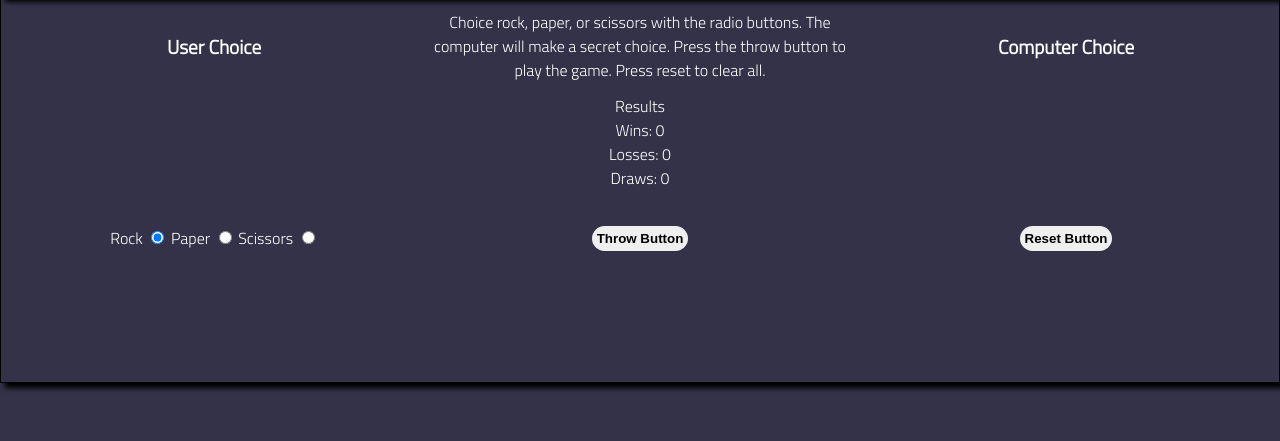
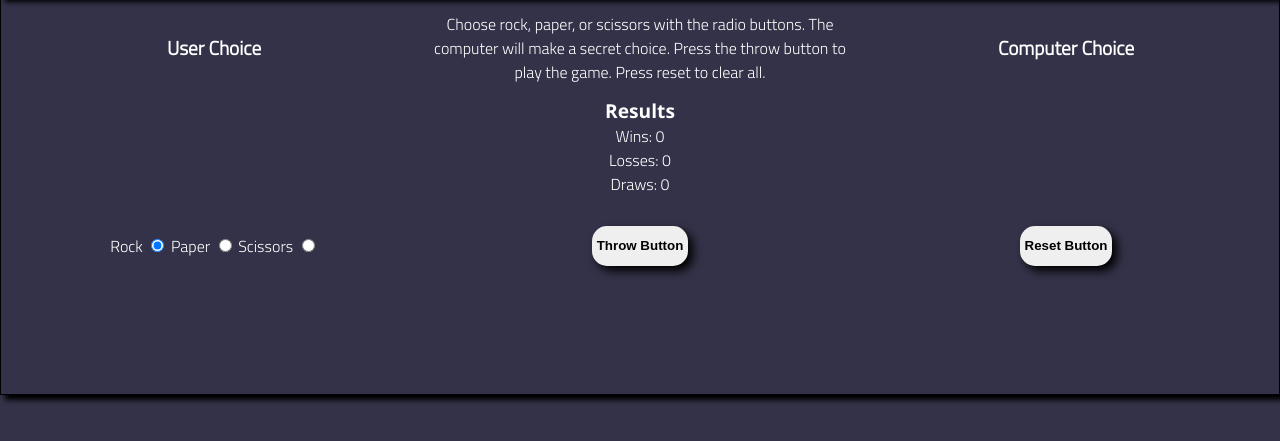
Before and after one commit to CaseyCameron/Lab-03-RPS, a plain HTML site: page index.html in a window 1280 px wide. Shown: the part 47-488 px from the top of the page. Drawn offline with Linux system fonts and the light colour scheme.

Commit message:
pre refactor

```diff
--- a/app.js
+++ b/app.js
@@ -19,7 +19,6 @@ let gameTally = {
     losses: 1,
     draws: 1,
 };
-
 
 throwButton.addEventListener('click', () => {
     let computerChoice = getRandomThrow();
@@ -52,8 +51,6 @@ throwButton.addEventListener('click', () => {
     if (computerChoice === 'scissors'){
         computerImageEl.src = './assets/' + computerChoice + '.png';
     }
-
-
 
     if (result === 'win'){
         resultsEL.textContent = 'You win!';
@@ -90,5 +87,4 @@ resetButton.addEventListener('click', () => {
 
     userImageEl.src = '';
     computerImageEl.src = '';
-
 });
--- a/index.html
+++ b/index.html
@@ -21,7 +21,7 @@
     <main>
         <section class="main-section">
             <div id="user-choice-div">User Choice</div>
-            <div class="instructions-div">Choice rock, paper, or scissors with the radio buttons.
+            <div class="instructions-div">Choose rock, paper, or scissors with the radio buttons.
                 The computer will make a secret choice.
                 Press the throw button to play the game.
                 Press reset to clear all.
--- a/styles/style.css
+++ b/styles/style.css
@@ -28,11 +28,9 @@ header {
     font-size: larger;
 }
 
-
 #user-choice-div{
     font-weight: bold;
     font-size: larger;
-
 }
 
 h1 {
@@ -50,6 +48,8 @@ h1 {
     border-radius: 15px;
     border-left: none;
     border-right: none;
+    height: 40px;
+    box-shadow: 5px 5px 10px black;
 }
 
 #reset-button-div{
@@ -62,4 +62,12 @@ h1 {
         border-radius: 15px;
         border-left: none;
         border-right: none;
+        height: 40px;
+        box-shadow: 5px 5px 10px black;
 }
+
+#results-div{
+    font-family: 'Segoe UI', Tahoma, Geneva, Verdana, sans-serif;
+    font-size: larger;
+    font-weight: bolder;
+}
```
Also changed, not shown: utils.js (+0 -12 lines).
